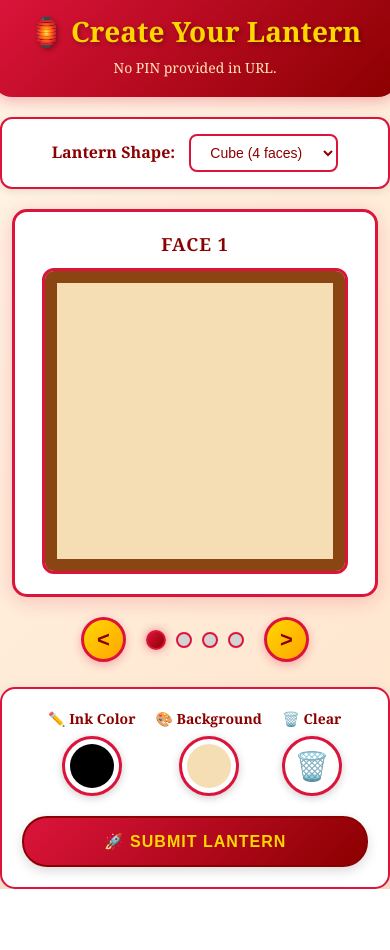
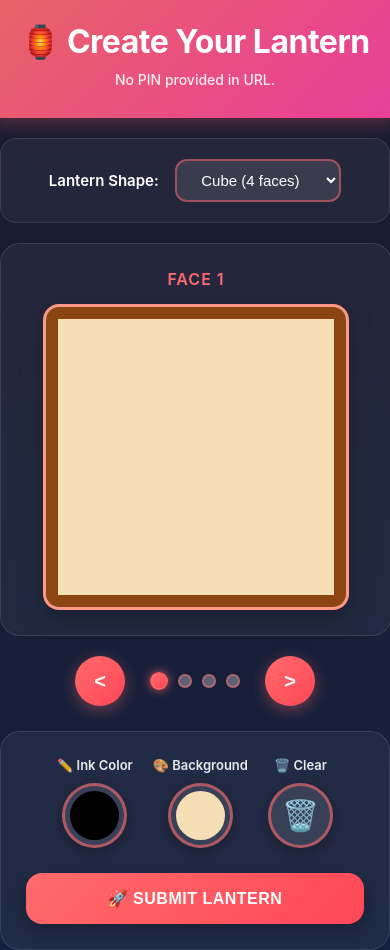
Before and after one commit to ziqiqiiii/lantern-festival, a website: page public/mobile.html in a window 390 px wide. Before the commit the page ends 889 px from the top, so only its background shows below. Drawn offline with nearby package versions, Linux system fonts and the light colour scheme; no server answers.

Commit message:
Restyled mobile.html page

```diff
--- a/public/css/style.css
+++ b/public/css/style.css
@@ -31,67 +31,71 @@ h1{margin-top:0}
   left: 0;
 }
 
-/* mobile override: Chinese traditional culture theme */
+/* mobile override: Modern minimal design */
 body.mobile {
-  background: linear-gradient(135deg, #FFF5E6 0%, #FFE4CC 100%);
-  color: #8B4513;
+  background: linear-gradient(to bottom, #1a1a2e 0%, #16213e 100%);
+  color: #ffffff;
   touch-action: pan-x pan-y;
-  font-family: 'Georgia', 'SimSun', serif;
+  font-family: -apple-system, BlinkMacSystemFont, 'Segoe UI', 'Roboto', sans-serif;
+  min-height: 100vh;
 }
 
 .mobile-header {
   text-align: center;
-  padding: 20px;
-  background: linear-gradient(135deg, #DC143C 0%, #8B0000 100%);
-  color: #FFD700;
-  border-radius: 0 0 20px 20px;
-  box-shadow: 0 4px 15px rgba(220, 20, 60, 0.3);
-  margin: -8px -8px 20px -8px;
+  padding: 30px 20px;
+  background: linear-gradient(135deg, rgba(255, 107, 107, 0.9) 0%, rgba(255, 66, 165, 0.9) 100%);
+  color: #fff;
+  margin: -8px -8px 0 -8px;
+  box-shadow: 0 4px 20px rgba(255, 107, 107, 0.3);
 }
 
 .mobile-header h1 {
   margin: 0;
-  font-size: 28px;
-  text-shadow: 2px 2px 4px rgba(0,0,0,0.3);
-  font-weight: bold;
+  font-size: 32px;
+  font-weight: 700;
+  letter-spacing: -0.5px;
 }
 
 .status-text {
-  margin-top: 8px;
+  margin-top: 10px;
   font-size: 14px;
-  color: #FFE4B5;
+  color: rgba(255, 255, 255, 0.9);
+  font-weight: 500;
 }
 
 .shape-selector {
   text-align: center;
   margin: 20px 0;
-  padding: 15px;
-  background: white;
-  border-radius: 12px;
-  box-shadow: 0 2px 8px rgba(0,0,0,0.1);
-  border: 2px solid #DC143C;
+  padding: 20px;
+  background: rgba(255, 255, 255, 0.05);
+  border-radius: 16px;
+  border: 1px solid rgba(255, 255, 255, 0.1);
+  backdrop-filter: blur(10px);
 }
 
 .shape-selector label {
-  font-weight: bold;
-  color: #8B0000;
-  margin-right: 10px;
-  font-size: 16px;
+  font-weight: 600;
+  color: #ffffff;
+  margin-right: 12px;
+  font-size: 15px;
 }
 
 .shape-selector select {
-  padding: 8px 15px;
-  border: 2px solid #DC143C;
-  border-radius: 8px;
-  background: white;
-  color: #8B0000;
-  font-size: 14px;
+  padding: 10px 20px;
+  border: 2px solid rgba(255, 107, 107, 0.5);
+  border-radius: 12px;
+  background: rgba(255, 255, 255, 0.1);
+  color: #ffffff;
+  font-size: 15px;
   cursor: pointer;
+  font-weight: 500;
+  transition: all 0.3s;
 }
 
 .shape-selector select:focus {
   outline: none;
-  box-shadow: 0 0 0 3px rgba(220, 20, 60, 0.2);
+  border-color: #ff6b6b;
+  background: rgba(255, 255, 255, 0.15);
 }
 
 /* Gallery-style canvas navigation */
@@ -100,79 +104,79 @@ body.mobile {
   flex-direction: column;
   align-items: center;
   width: 100%;
-  max-width: 320px;
+  max-width: 340px;
   margin: 0 auto;
-  padding: 20px;
-  background: white;
-  border-radius: 15px;
-  box-shadow: 0 4px 20px rgba(220, 20, 60, 0.2);
-  border: 3px solid #DC143C;
+  padding: 25px;
+  background: rgba(255, 255, 255, 0.05);
+  border-radius: 20px;
+  border: 1px solid rgba(255, 255, 255, 0.1);
+  backdrop-filter: blur(10px);
 }
 
 .gallery-container .face-label {
-  font-size: 18px;
-  font-weight: bold;
-  margin-bottom: 12px;
+  font-size: 16px;
+  font-weight: 600;
+  margin-bottom: 15px;
   text-align: center;
-  color: #8B0000;
+  color: #ff6b6b;
   text-transform: uppercase;
   letter-spacing: 1px;
 }
 
 .gallery-container .face-canvas {
-  border: 3px solid #DC143C;
+  border: 3px solid rgba(255, 107, 107, 0.6);
   background: #F5DEB3;
-  border-radius: 12px;
+  border-radius: 16px;
   touch-action: none;
   cursor: crosshair;
-  box-shadow: inset 0 2px 8px rgba(0,0,0,0.1);
+  box-shadow: 0 8px 24px rgba(0, 0, 0, 0.3);
 }
 
 /* Fix cylinder canvas stretching on mobile */
 #cylinderCanvas {
   max-width: 100%;
   height: auto;
-  border: 3px solid #DC143C;
+  border: 3px solid rgba(255, 107, 107, 0.6);
   background: #F5DEB3;
-  border-radius: 12px;
+  border-radius: 16px;
   touch-action: none;
   cursor: crosshair;
-  box-shadow: inset 0 2px 8px rgba(0,0,0,0.1);
+  box-shadow: 0 8px 24px rgba(0, 0, 0, 0.3);
 }
 
 .gallery-controls {
   display: flex;
   align-items: center;
   justify-content: center;
-  gap: 20px;
+  gap: 25px;
   margin-top: 20px;
 }
 
 .nav-btn {
-  width: 45px;
-  height: 45px;
-  border: 3px solid #DC143C;
-  background: linear-gradient(135deg, #FFD700 0%, #FFA500 100%);
+  width: 50px;
+  height: 50px;
+  border: none;
+  background: linear-gradient(135deg, #ff6b6b 0%, #ff4757 100%);
   border-radius: 50%;
-  font-size: 22px;
+  font-size: 20px;
   font-weight: bold;
-  color: #8B0000;
+  color: white;
   cursor: pointer;
   display: flex;
   align-items: center;
   justify-content: center;
-  transition: all 0.2s;
-  box-shadow: 0 3px 10px rgba(220, 20, 60, 0.3);
+  transition: all 0.3s;
+  box-shadow: 0 4px 15px rgba(255, 107, 107, 0.4);
 }
 
 .nav-btn:hover {
-  background: linear-gradient(135deg, #FFA500 0%, #FF8C00 100%);
-  transform: scale(1.05);
+  background: linear-gradient(135deg, #ff4757 0%, #ff3838 100%);
+  transform: scale(1.1);
+  box-shadow: 0 6px 20px rgba(255, 107, 107, 0.6);
 }
 
 .nav-btn:active {
   transform: scale(0.95);
-  box-shadow: 0 2px 5px rgba(220, 20, 60, 0.3);
 }
 
 .dots {
@@ -182,37 +186,37 @@ body.mobile {
 }
 
 .dot {
-  width: 12px;
-  height: 12px;
+  width: 10px;
+  height: 10px;
   border-radius: 50%;
-  background: #D3D3D3;
+  background: rgba(255, 255, 255, 0.3);
   transition: all 0.3s;
   cursor: pointer;
-  border: 2px solid #DC143C;
+  border: 2px solid rgba(255, 107, 107, 0.5);
 }
 
 .dot.active {
-  width: 16px;
-  height: 16px;
-  background: linear-gradient(135deg, #DC143C 0%, #8B0000 100%);
-  box-shadow: 0 0 10px rgba(220, 20, 60, 0.5);
+  width: 14px;
+  height: 14px;
+  background: linear-gradient(135deg, #ff6b6b 0%, #ff4757 100%);
+  box-shadow: 0 0 10px rgba(255, 107, 107, 0.8);
 }
 
 /* Controls Panel */
 .controls-panel {
   margin-top: 25px;
-  padding: 20px;
-  background: white;
-  border-radius: 15px;
-  box-shadow: 0 4px 15px rgba(0,0,0,0.1);
-  border: 2px solid #DC143C;
+  padding: 25px;
+  background: rgba(255, 255, 255, 0.05);
+  border-radius: 20px;
+  border: 1px solid rgba(255, 255, 255, 0.1);
+  backdrop-filter: blur(10px);
 }
 
 .color-controls {
   display: flex;
   justify-content: center;
   gap: 20px;
-  margin-bottom: 20px;
+  margin-bottom: 25px;
   flex-wrap: wrap;
 }
 
@@ -220,25 +224,31 @@ body.mobile {
   display: flex;
   flex-direction: column;
   align-items: center;
-  gap: 8px;
+  gap: 10px;
 }
 
 .color-item label {
-  font-size: 14px;
-  font-weight: bold;
-  color: #8B0000;
+  font-size: 13px;
+  font-weight: 600;
+  color: rgba(255, 255, 255, 0.9);
   text-align: center;
 }
 
 .color-item input[type="color"] {
-  width: 60px;
-  height: 60px;
-  border: 3px solid #DC143C;
+  width: 65px;
+  height: 65px;
+  border: 3px solid rgba(255, 107, 107, 0.6);
   border-radius: 50%;
   cursor: pointer;
   padding: 5px;
-  background: white;
-  box-shadow: 0 2px 8px rgba(0,0,0,0.2);
+  background: rgba(255, 255, 255, 0.1);
+  box-shadow: 0 4px 15px rgba(0, 0, 0, 0.3);
+  transition: all 0.3s;
+}
+
+.color-item input[type="color"]:hover {
+  transform: scale(1.05);
+  box-shadow: 0 6px 20px rgba(255, 107, 107, 0.4);
 }
 
 .color-item input[type="color"]::-webkit-color-swatch-wrapper {
@@ -251,25 +261,25 @@ body.mobile {
 }
 
 .trash-btn {
-  width: 60px;
-  height: 60px;
-  border: 3px solid #DC143C;
+  width: 65px;
+  height: 65px;
+  border: 3px solid rgba(255, 107, 107, 0.6);
   border-radius: 50%;
-  background: white;
-  font-size: 28px;
+  background: rgba(255, 255, 255, 0.1);
+  font-size: 30px;
   cursor: pointer;
   display: flex;
   align-items: center;
   justify-content: center;
   transition: all 0.3s;
-  box-shadow: 0 2px 8px rgba(0,0,0,0.2);
+  box-shadow: 0 4px 15px rgba(0, 0, 0, 0.3);
   padding: 0;
 }
 
 .trash-btn:hover {
-  background: #FFF5E6;
-  transform: scale(1.1);
-  box-shadow: 0 4px 12px rgba(220, 20, 60, 0.3);
+  background: rgba(255, 107, 107, 0.2);
+  transform: scale(1.05);
+  box-shadow: 0 6px 20px rgba(255, 107, 107, 0.4);
 }
 
 .trash-btn:active {
@@ -283,40 +293,40 @@ body.mobile {
 }
 
 .btn {
-  padding: 14px 24px;
+  padding: 16px 28px;
   border: none;
-  border-radius: 25px;
+  border-radius: 16px;
   font-size: 16px;
-  font-weight: bold;
+  font-weight: 700;
   cursor: pointer;
   transition: all 0.3s;
   text-transform: uppercase;
-  letter-spacing: 1px;
-  box-shadow: 0 4px 12px rgba(0,0,0,0.15);
+  letter-spacing: 0.5px;
+  box-shadow: 0 6px 20px rgba(0, 0, 0, 0.3);
 }
 
 .btn-primary {
-  background: linear-gradient(135deg, #DC143C 0%, #8B0000 100%);
-  color: #FFD700;
-  border: 2px solid #8B0000;
+  background: linear-gradient(135deg, #ff6b6b 0%, #ff4757 100%);
+  color: #ffffff;
+  border: none;
 }
 
 .btn-primary:hover {
-  background: linear-gradient(135deg, #8B0000 0%, #DC143C 100%);
+  background: linear-gradient(135deg, #ff4757 0%, #ff3838 100%);
   transform: translateY(-2px);
-  box-shadow: 0 6px 16px rgba(220, 20, 60, 0.4);
+  box-shadow: 0 8px 25px rgba(255, 107, 107, 0.5);
 }
 
 .btn-secondary {
-  background: white;
-  color: #DC143C;
-  border: 2px solid #DC143C;
+  background: rgba(255, 255, 255, 0.1);
+  color: #ff6b6b;
+  border: 2px solid rgba(255, 107, 107, 0.6);
 }
 
 .btn-secondary:hover {
-  background: #FFF5E6;
+  background: rgba(255, 255, 255, 0.15);
   transform: translateY(-2px);
-  box-shadow: 0 6px 16px rgba(0,0,0,0.2);
+  box-shadow: 0 8px 25px rgba(255, 107, 107, 0.3);
 }
 
 .btn:active {
```
Also changed, not shown: public/js/three-stage.js.
